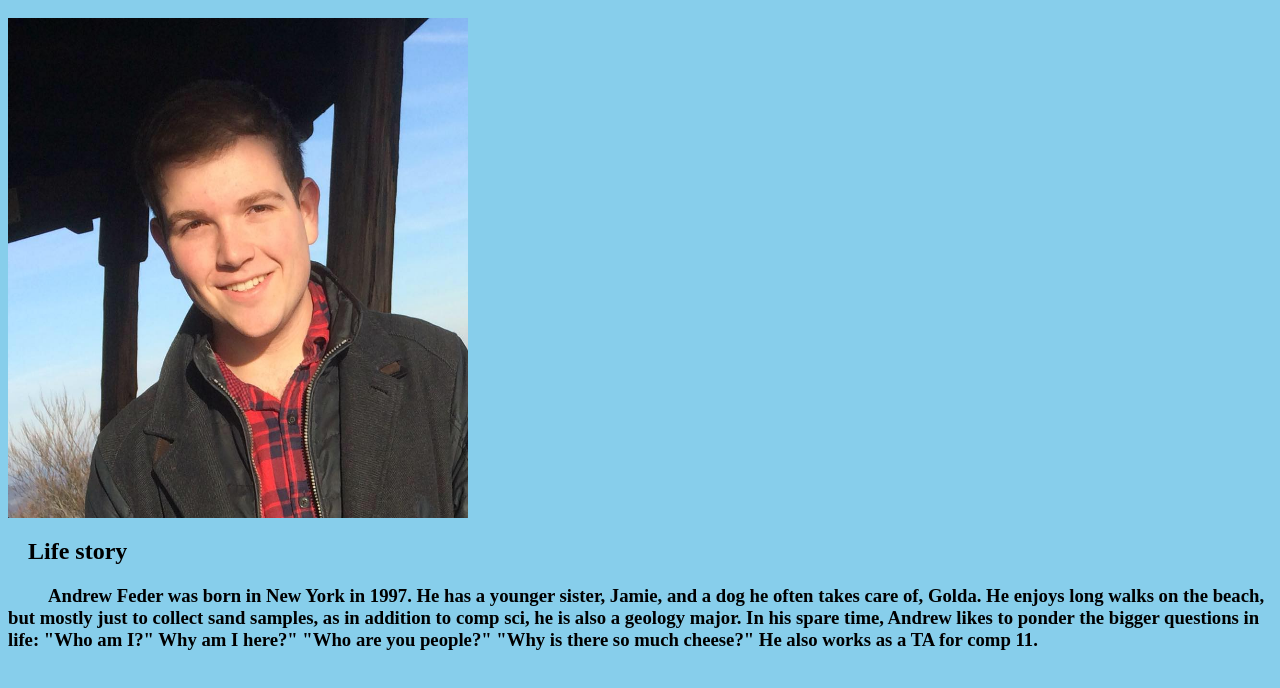
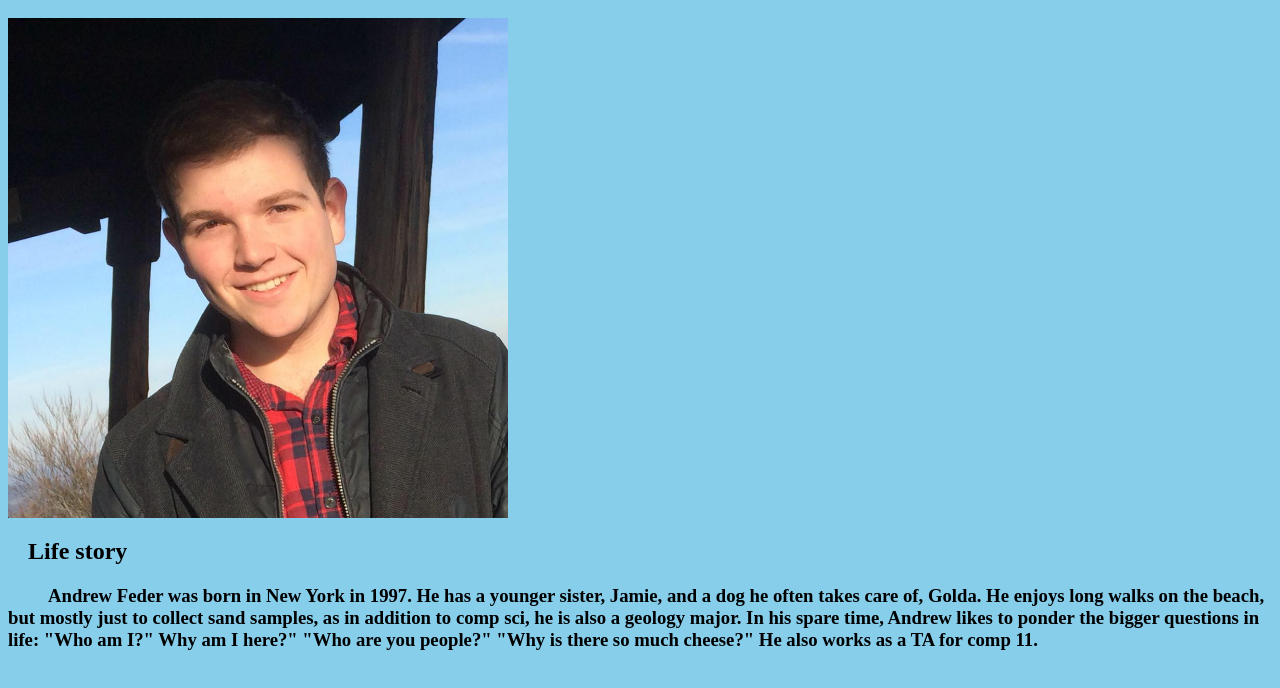
Before and after one commit to afeder17/afeder17.github.io, a plain HTML site: page bio.html in a window 1280 px wide. Shown: the part 48-736 px from the top of the page. Drawn offline with Linux system fonts and the light colour scheme.

Commit message:
updating bio

```diff
--- a/bio.html
+++ b/bio.html
@@ -7,7 +7,7 @@
 <body>
 <!-- Title and photo -->
 <h1> Andrew's bio </h1>
-<img src="Pic.jpg" alt="Andrew Feder's portrait" style="width:460px;height:500px;">
+<img src="Pic.jpg" alt="Andrew Feder's portrait" style="width:500px;height:500px;">
 <h2> Life story </h2>
 <h3> Andrew Feder was born in New York in 1997. He has a younger sister, Jamie, and a dog he
 often takes care of, Golda. He enjoys long walks on the beach, but mostly just to collect sand
```
